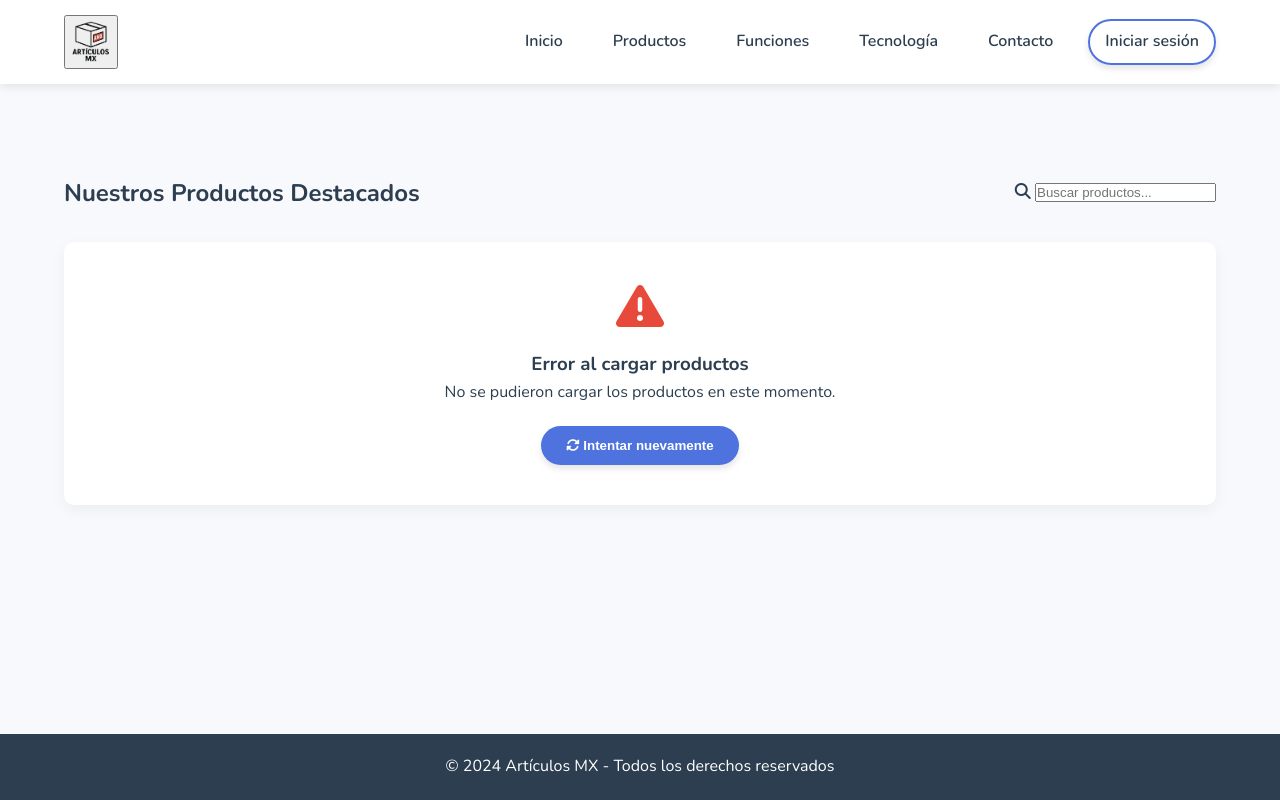
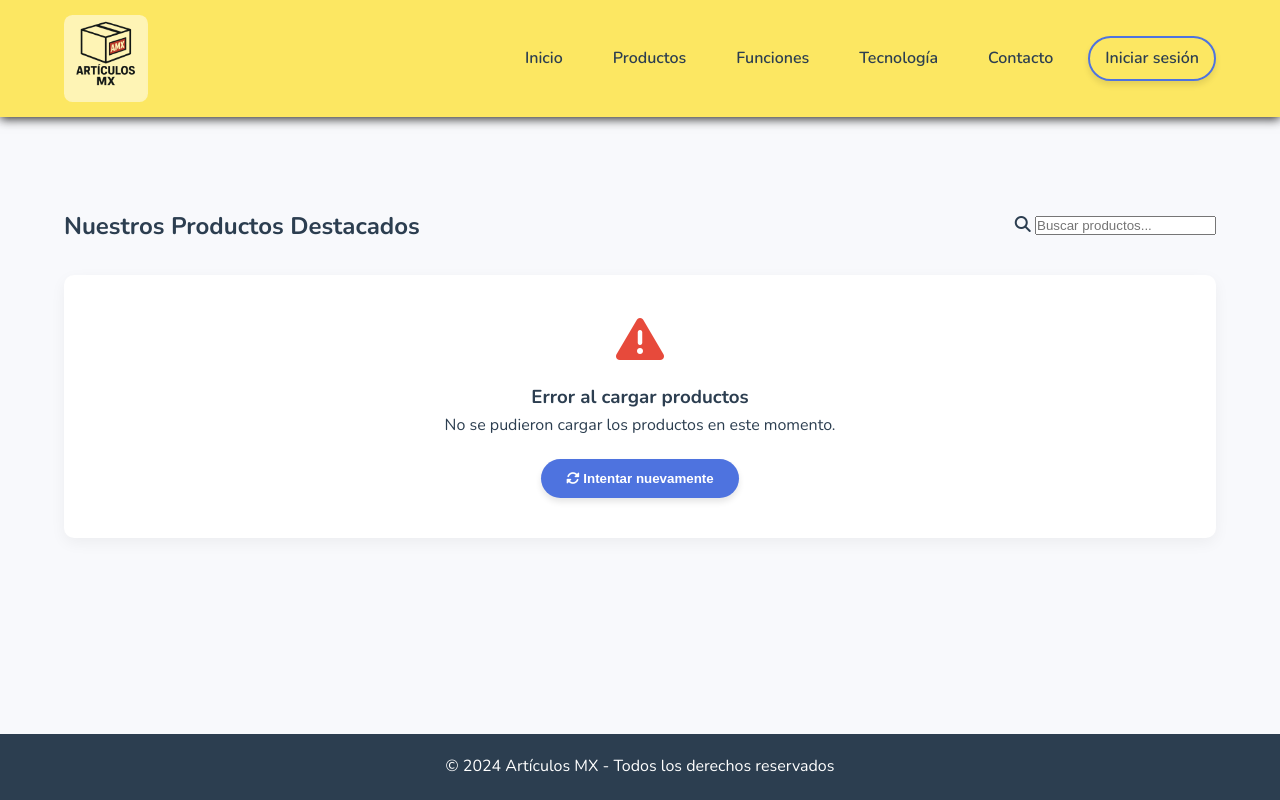
Before and after one commit to Al3x2023/FrontEndAMX, a plain HTML site: page frontend/views/index.html in a window 1280 px wide. Drawn offline with nearby package versions, Linux system fonts and the light colour scheme; no server answers.

Commit message:
Correccion de diseño 2

```diff
--- a/frontend/views/index.html
+++ b/frontend/views/index.html
@@ -42,8 +42,8 @@
 
     /* Encabezado */
     header {
-      background-color: white;
-      box-shadow: 0 2px 10px rgba(0, 0, 0, 0.1);
+      background-color: rgba(255, 221, 3, 0.612);
+      box-shadow: 0 2px 10px rgba(15, 15, 15, 0.895);
       position: sticky;
       top: 0;
       z-index: 1000;
@@ -54,17 +54,41 @@
     }
 
     .logo {
-      height: 50px;
-      transition: transform 0.3s ease;
+    height: 80px;
+    transition: all 0.5s ease-out;
+    transform-origin: center;
+    /* Evita que el movimiento se "salga" de un contenedor */
+    display: inline-block;
+    overflow: visible;
+}
+.logo-btn{
+        background-color: #ffffff87;
+        border-radius: 10%;
+        border-color: #e9ecef02;
+    }
+/* Animación automática cada 5 segundos */
+@keyframes subtleFloat {
+    0%, 100% { transform: translateY(0) scale(1); }
+    50% { transform: translateY(-5px) scale(1.02); }
 }
 
 .logo:hover {
+    animation: none; /* Detiene la animación al hacer hover */
     transform: scale(1.05);
+    filter: drop-shadow(0 3px 8px rgb(0, 0, 0));
+}
+
+/* Aplica la animación solo cuando no hay interacción */
+.logo:not(:hover) {
+    animation: subtleFloat 0.8s ease-in-out infinite;
 }
 
 .logo-img {
     height: 100%;
     object-fit: contain;
+    /* Elimina bordes si el logo tiene fondo */
+    border: none;
+    outline: none;
 }
 
     /* Navegación */
@@ -318,7 +342,6 @@
       font-size: 0.9rem;
       margin-bottom: 15px;
       display: -webkit-box;
-      -webkit-line-clamp: 3;
       -webkit-box-orient: vertical;
       overflow: hidden;
     }
```
Also changed, not shown: frontend/views/layout.html (+2 -9 lines). Lines whose indentation alone changed are shown as unchanged.
